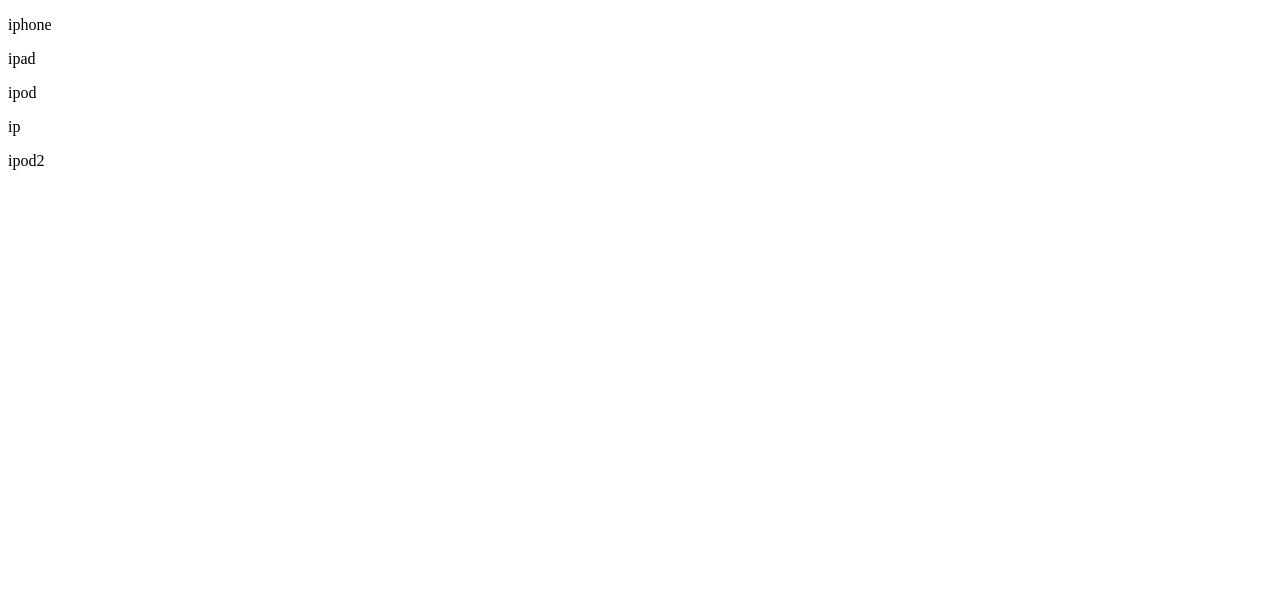
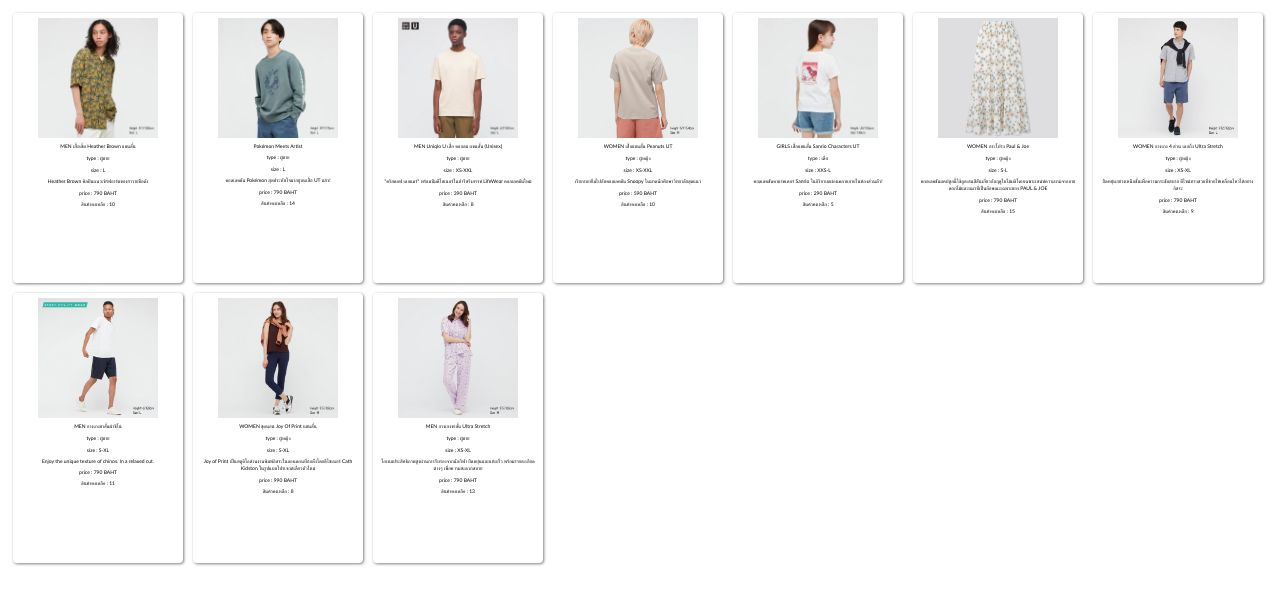
Before and after one commit to INT201-S1-Group5/INT201-G05-GroupWorks-06, a website: page A06/index.html in a window 1280 px wide. Drawn offline with Linux system fonts and the light colour scheme.

Commit message:
final_commit

```diff
--- a/A06/A06_Manipulating.js
+++ b/A06/A06_Manipulating.js
@@ -1,36 +1,6 @@
-//import product from "./uniqoProduct.js";
-let product = [{
-    productId: 'P001',
-    productname: 'iphone',
-    price: 15000,
-    stocks: 10
-}, {
-    productId: 'P002',
-    productname: 'ipad',
-    price: 10000,
-    stocks: 5
-}, {
-    productId: 'P003',
-    productname: 'ipod',
-    price: 5000,
-    stocks: 1
-}, {
-    productId: 'P004',
-    productname: 'ip',
-    price: 1000,
-    stocks: 3
-}, {
-    productId: 'P005',
-    productname: 'ipod2',
-    price: 10000,
-    stocks: 4
-}]
+import product from "./uniqoProduct.js";
 
-
-
-
-
-const productEle = document.querySelector('#products');
+const productEle = document.querySelector('body');
 
 for (let i = 0; i < product.length; i++) {
     let createDiv = document.createElement('div');
@@ -38,5 +8,23 @@
     let append = productEle.appendChild(createDiv);
     let createP = document.createElement('p');
     createP.textContent = product[i].productname;
+    let createT = document.createElement('p');
+    createT.textContent = product[i].productType;
+    let createS = document.createElement('p');
+    createS.textContent = product[i].productSize;
+    let createD = document.createElement('p');
+    createD.textContent = product[i].productDesc;
+    let createPr = document.createElement('p');
+    createPr.textContent = product[i].productPrice;
+    let createI = document.createElement('img');
+    createI.src = product[i].img;
+    let createSt = document.createElement('p');
+    createSt.textContent = product[i].stock;
+    append.appendChild(createI)
     append.appendChild(createP);
+    append.appendChild(createT);
+    append.appendChild(createS);
+    append.appendChild(createD);
+    append.appendChild(createPr);
+    append.appendChild(createSt);
 }
--- a/A06/index.html
+++ b/A06/index.html
@@ -3,11 +3,11 @@
 
 <head>
     <title>Manipulating Elements</title>
+    <link rel="stylesheet" type="text/css" href="script.css">
 </head>
 
 <body>
-    <div id="products"></div>
-    <script src="A06_Manipulating.js"></script>
+    <script src="A06_Manipulating.js" type="module"></script>
 </body>
 
 </html>
--- /dev/null
+++ b/A06/script.css
@@ -0,0 +1,21 @@
+div {
+    border-radius: 4px;
+    box-shadow: gray 1px 1px 3px ;
+    float: left;
+    margin: 1em;
+    font-size: 5px;
+    padding: 1em;
+    width: 160px;
+    height: 260px;
+    text-align: center;
+    font-family: 'TH Sarabun PSK', 'Trebuchet MS', 'Lucida Sans Unicode', 'Lucida Grande', 'Lucida Sans', Arial, sans-serif;
+}
+
+img {
+    width: 120px;
+    align-items: center;
+    display: block;
+    margin-left: auto;
+    margin-right: auto;
+
+}
--- /dev/null
+++ b/A06/setting.json
@@ -0,0 +1,3 @@
+{
+    "liveServer.setting.port" : 5501
+}
--- a/A06/uniqoProduct.js
+++ b/A06/uniqoProduct.js
@@ -1,53 +1,103 @@
- let products = [
+ let product = [
     {
         productId: 'S001',
-        productName: 'MEN เสื้อเชิ้ต Heather Brown แขนสั้น',
-        productType: 'ผู้ชาย',
-        productSize:'L',
+        productname: 'MEN เสื้อเชิ้ต Heather Brown แขนสั้น',
+        productType: 'type : ผู้ชาย',
+        productSize:'size : L',
         productDesc: 'Heather Brown ศิลปินแนวเซิร์ฟอาร์ตของฮาวายชื่อดัง',
-        productPrice:'790',
-        img:'111',
-        stock:10
+        productPrice:'price : 790 BAHT',
+        img: './image/imgs001.jpg' ,
+        stock: 'สินค้าคงเหลือ : ' + 10
     },
     {
         productId: 'S002',
-        productName: 'Pokémon Meets Artist',
-        productType: 'ผู้ชาย',
-        productSize: 'L',
+        productname: 'Pokémon Meets Artist',
+        productType: 'type : ผู้ชาย',
+        productSize: 'size : L',
         productDesc: 'คอลเลคชัน Pokémon สุดประทับใจมาอยู่บนเสื้อ UT แล้ว!',
-        productPrice: '790',
-        img: '111',
-        stock: 14
+        productPrice: 'price : 790 BAHT',
+        img: './image/imgs002.jpg',
+        stock: 'สินค้าคงเหลือ : ' + 14
      },
      {
          productId: 'S003',
-         productName: 'MEN Uniqlo U เสื้อ คอกลม แขนสั้น (Unisex)',
-         productType: 'ผู้ชาย',
-         productSize: 'XS-XXL',
-         productDesc: '"คริสตอฟ เลอแมร์" พร้อมทีมดีไซเนอร์ในปารีสรังสรรค์ LifeWear คอลเลคชันใหม่โดยใช้นวัตกรรมสิ่งทอและการออกแบบที่ทันสมัย',
-         productPrice: '390',
-         img: '111',
-         stock: 8
+         productname: 'MEN Uniqlo U เสื้อ คอกลม แขนสั้น (Unisex)',
+         productType: 'type : ผู้ชาย',
+         productSize: 'size : XS-XXL',
+         productDesc: '"คริสตอฟ เลอแมร์" พร้อมทีมดีไซเนอร์ในปารีสรังสรรค์ LifeWear คอลเลคชันใหม่',
+         productPrice: 'price : 390 BAHT',
+         img: './image/imgs003.jpg',
+         stock: 'สินค้าคงเหลือ : ' + 8
      },
      {
          productId: 'S004',
-         productName: 'WOMEN เสื้อแขนสั้น Peanuts UT',
-         productType: 'ผู้หญิง',
-         productSize: 'XS-XXL',
+         productname: 'WOMEN เสื้อแขนสั้น Peanuts UT',
+         productType: 'type : ผู้หญิง',
+         productSize: 'size : XS-XXL',
          productDesc: 'เรียกรอยยิ้มไปกับคอลเลคชัน Snoopy ในมาดนักศึกษาวิทยาลัยสุดแนว',
-         productPrice: '590',
-         img: '111',
-         stock: 10
+         productPrice: 'price : 590 BAHT',
+         img: './image/imgs004.jpg',
+         stock: 'สินค้าคงเหลือ : ' + 10
      },
      {
          productId: 'S005',
-         productName: 'GIRLS เสื้อแขนสั้น Sanrio Characters UT',
-         productType: 'เด็ก',
-         productSize: 'XXS-L',
+         productname: 'GIRLS เสื้อแขนสั้น Sanrio Characters UT',
+         productType: 'type : เด็ก',
+         productSize: 'size : XXS-L',
          productDesc: 'คอลเลคชันคาแรคเตอร์ Sanrio ในอิริยาบถผ่อนคลายภายในห้องส่วนตัว!',
-         productPrice: '290',
-         img: '111',
-         stock: 5
-     }
+         productPrice: 'price : 290 BAHT',
+         img: './image/imgs005.jpg',
+         stock: 'สินค้าคงเหลือ : ' + 5
+     },
+     {
+        productId: 'S006',
+        productname: 'WOMEN กระโปรง Paul & Joe',
+        productType: 'type : ผู้หญิง',
+        productSize:'size : S-L',
+        productDesc: 'คอลเลคชันแคปซูลนี้ใช้ลูกเล่นสีสันเกี่ยวกับฤดูใบไม้ผลิโดยเฉพาะเสน่ห์ความงามจากลายดอกไม้และแมวที่เป็นลักษณะเฉพาะของ PAUL & JOE',
+        productPrice:'price : 790 BAHT',
+        img:'./image/imgs006.jpg',
+        stock: 'สินค้าคงเหลือ : ' + 15
+    },
+    {
+        productId: 'S007',
+        productname: 'WOMEN กางเกง 4 ส่วน เลกกิ้ง Ultra Stretch',
+        productType: 'type : ผู้หญิง',
+        productSize:'size : XS-XL',
+        productDesc: 'ยืดหยุ่นอย่างเหนือชั้นเพื่อความกระชับสบาย ดีไซน์ทรงสวยที่ช่วยให้เคลื่อนไหวได้อย่างอิสระ',
+        productPrice:'price : 790 BAHT',
+        img:'./image/imgs007.jpg',
+        stock: 'สินค้าคงเหลือ : ' + 9
+    },
+    {
+        productId: 'S008',
+        productname: 'MEN กางเกงขาสั้นผ้าชิโน่',
+        productType: 'type : ผู้ชาย',
+        productSize:'size : S-XL',
+        productDesc: 'Enjoy the unique texture of chinos. In a relaxed cut.',
+        productPrice:'price : 790 BAHT',
+        img:'./image/imgs008.jpg',
+        stock: 'สินค้าคงเหลือ : ' + 11
+    },
+    {
+        productId: 'S009',
+        productname: 'WOMEN ชุดนอน Joy Of Print แขนสั้น',
+        productType: 'type : ผู้หญิง',
+        productSize:'size : S-XL',
+        productDesc: 'Joy of Print เป็นสตูดิโอด้านงานพิมพ์อิสระในลอนดอนที่ก่อตั้งโดยดีไซเนอร์ Cath Kidston ในรูปแบบโปรเจกต์เดี่ยวตัวใหม่',
+        productPrice:'price :  990 BAHT',
+        img:'./image/imgs009.jpg',
+        stock: 'สินค้าคงเหลือ : ' + 8
+    },
+    {
+        productId: 'S010',
+        productname: 'MEN กางเกงขาสั้น Ultra Stretch',
+        productType: 'type : ผู้ชาย',
+        productSize:'size : XS-XL',
+        productDesc: 'ไอเทมประสิทธิภาพสูงผ่านการรับรองจากนักกีฬา ยืดหยุ่นและแห้งเร็ว พร้อมรายละเอียดต่างๆ เพื่อความสะดวกสบาย',
+        productPrice:'price :  790 BAHT',
+        img:'./image/imgs010.jpg',
+        stock: 'สินค้าคงเหลือ : ' + 13
+    },
 ]
-export { products };
+export { product as default};
```
